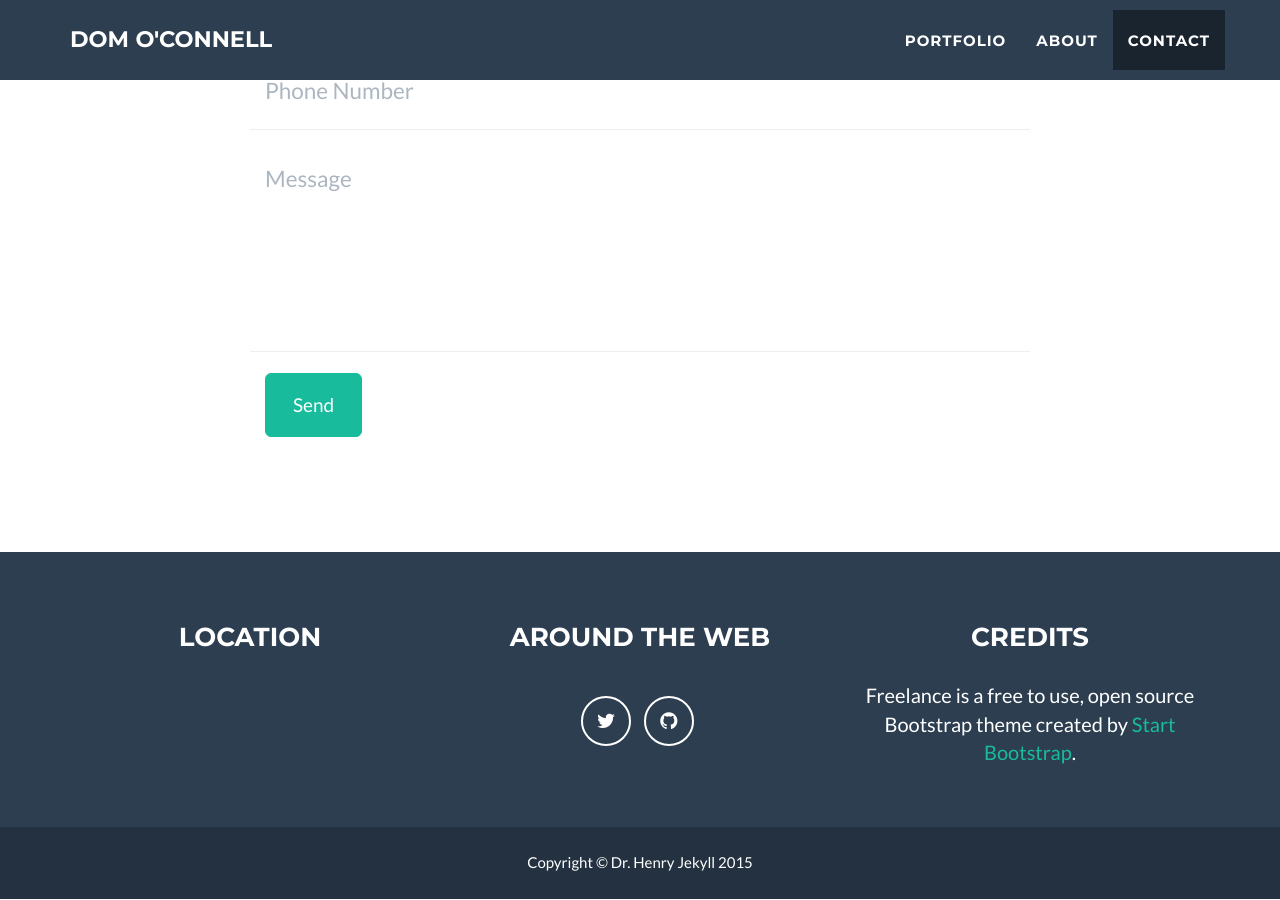
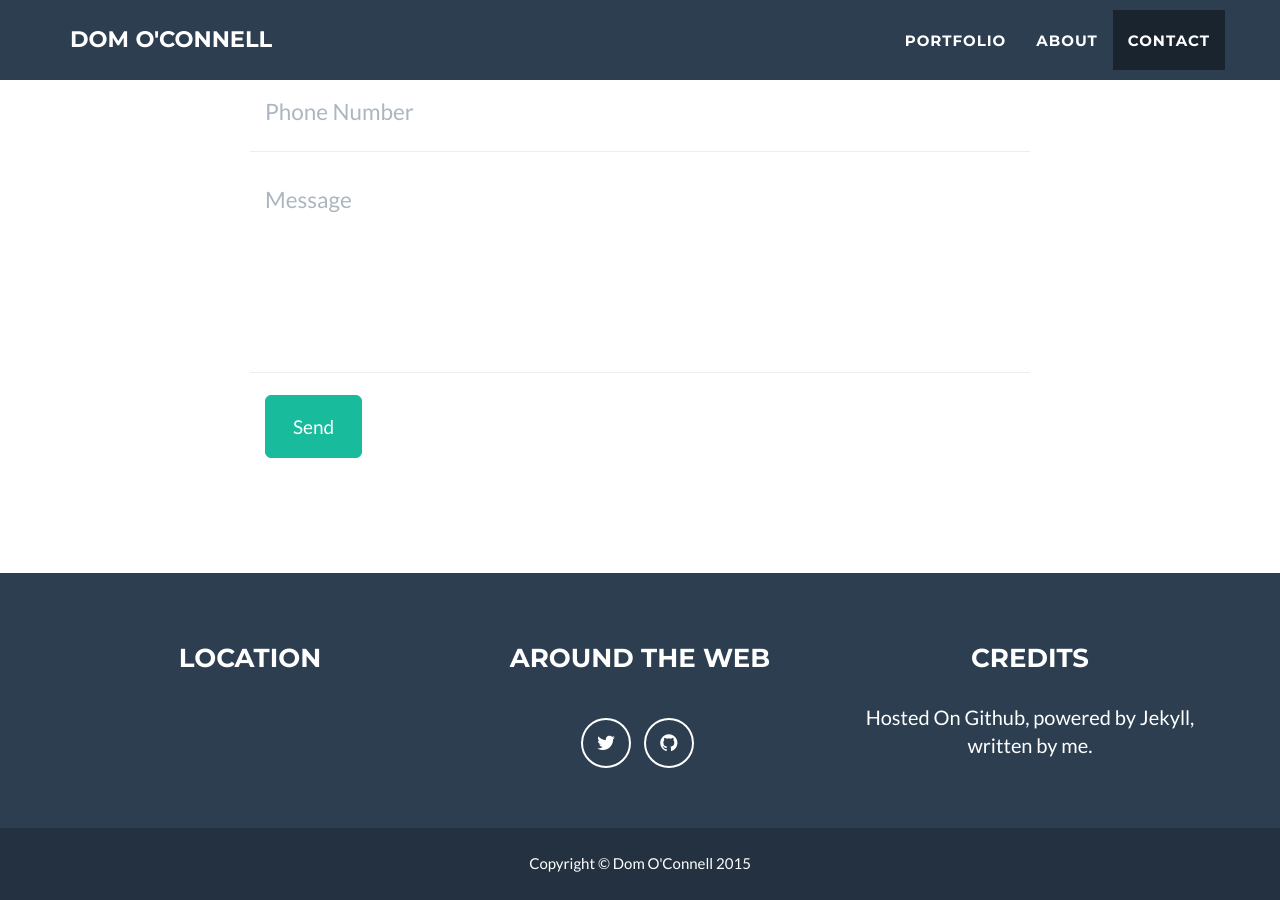
Before and after one commit to domoconnell/domoconnell.github.io, a Jekyll site: the page built from index.html, in a window 1280 px wide and 900 px high, scrolled down 2570 px. Built offline with Jekyll 4.4.1, drawn with Linux system fonts in a browser that asks for light colours.

Commit message:
change copyright and credits

```diff
--- a/_config.yml
+++ b/_config.yml
@@ -11,7 +11,7 @@ color:
 
 # Footer settings
 footer:
-  copyright: Dr. Henry Jekyll
+  copyright: Dom O'Connell
   location: Location
   social: Around the Web
   credits: Credits
@@ -25,7 +25,7 @@ social:
 
 
 # Credits content
-credits: 'Freelance is a free to use, open source Bootstrap theme created by <a href="http://startbootstrap.com">Start Bootstrap</a>.'
+credits: 'Hosted On Github, powered by Jekyll, written by me.'
 
 # Build settings
 markdown: kramdown
--- a/_includes/header.html
+++ b/_includes/header.html
@@ -48,4 +48,4 @@
                 </div>
             </div>
         </div>
-    </header>
+    </header>g
```
